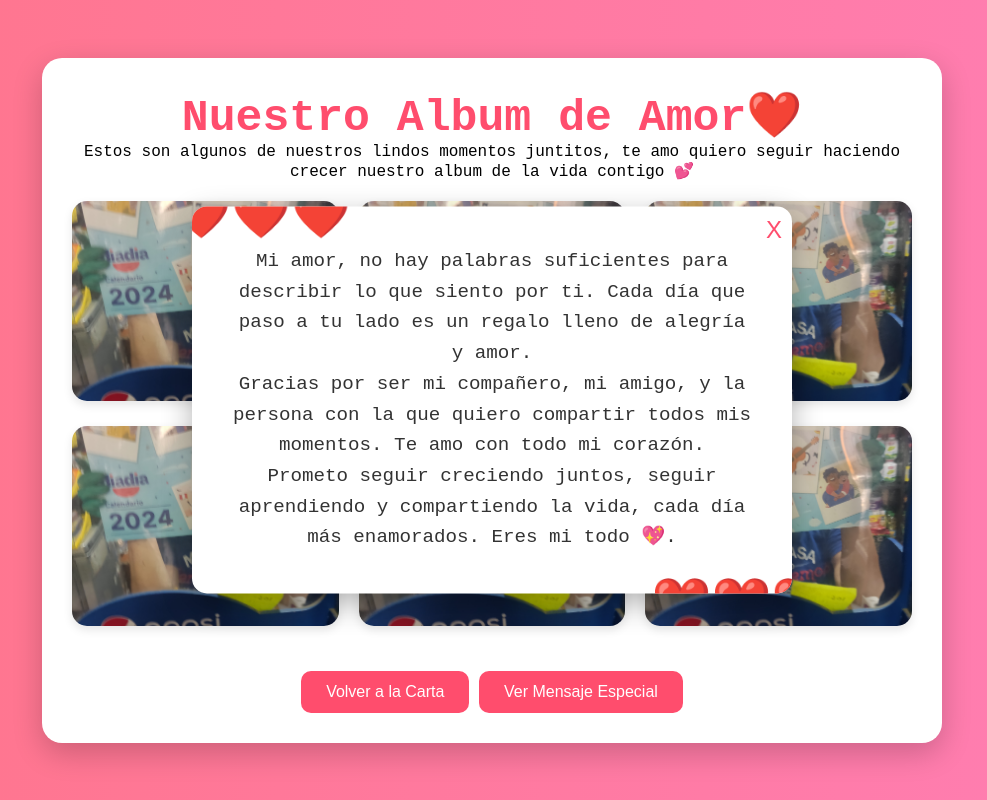
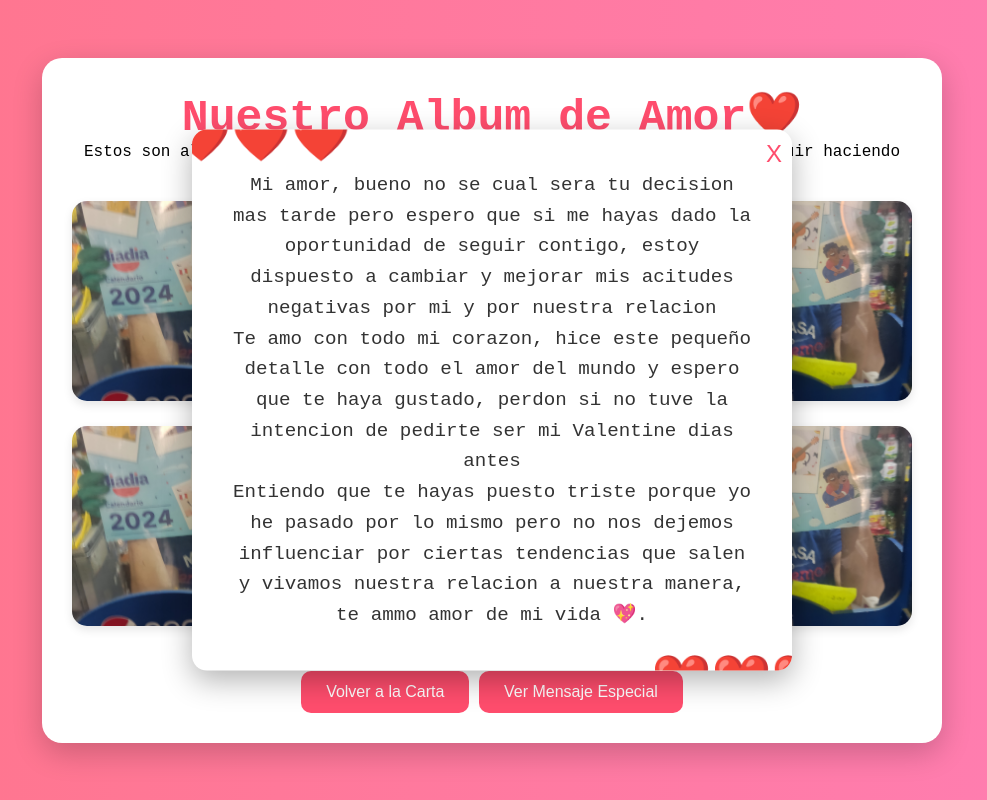
Before and after one commit to hulkychm/svalentinn, a plain HTML site: page album.html in a window 1280 px wide. Both pictures are taken after a click on the button "Ver Mensaje Especial". Shown: the whole page, without its empty margins (148-1135 px from the left). Drawn offline with Linux system fonts and the light colour scheme.

Commit message:
Update album.html

```diff
--- a/album.html
+++ b/album.html
@@ -49,9 +49,9 @@
   <div id="messageBox" class="message-box">
     <div class="message-content">
       <button id="closeMessageBtn" class="close-btn">X</button>
-      <p>Mi amor, no hay palabras suficientes para describir lo que siento por ti. Cada día que paso a tu lado es un regalo lleno de alegría y amor.</p>
-      <p>Gracias por ser mi compañero, mi amigo, y la persona con la que quiero compartir todos mis momentos. Te amo con todo mi corazón.</p>
-      <p>Prometo seguir creciendo juntos, seguir aprendiendo y compartiendo la vida, cada día más enamorados. Eres mi todo 💖.</p>
+      <p>Mi amor, bueno no se cual sera tu decision mas tarde pero espero que si me hayas dado la oportunidad de seguir contigo, estoy dispuesto a cambiar y mejorar mis acitudes negativas por mi y por nuestra relacion</p>
+      <p>Te amo con todo mi corazon, hice este pequeño detalle con todo el amor del mundo y espero que te haya gustado, perdon si no tuve la intencion de pedirte ser mi Valentine dias antes</p>
+      <p>Entiendo que te hayas puesto triste porque yo he pasado por lo mismo pero no nos dejemos influenciar por ciertas tendencias que salen y vivamos nuestra relacion a nuestra manera, te ammo amor de mi vida 💖.</p>
     </div>
   </div>
 
```
